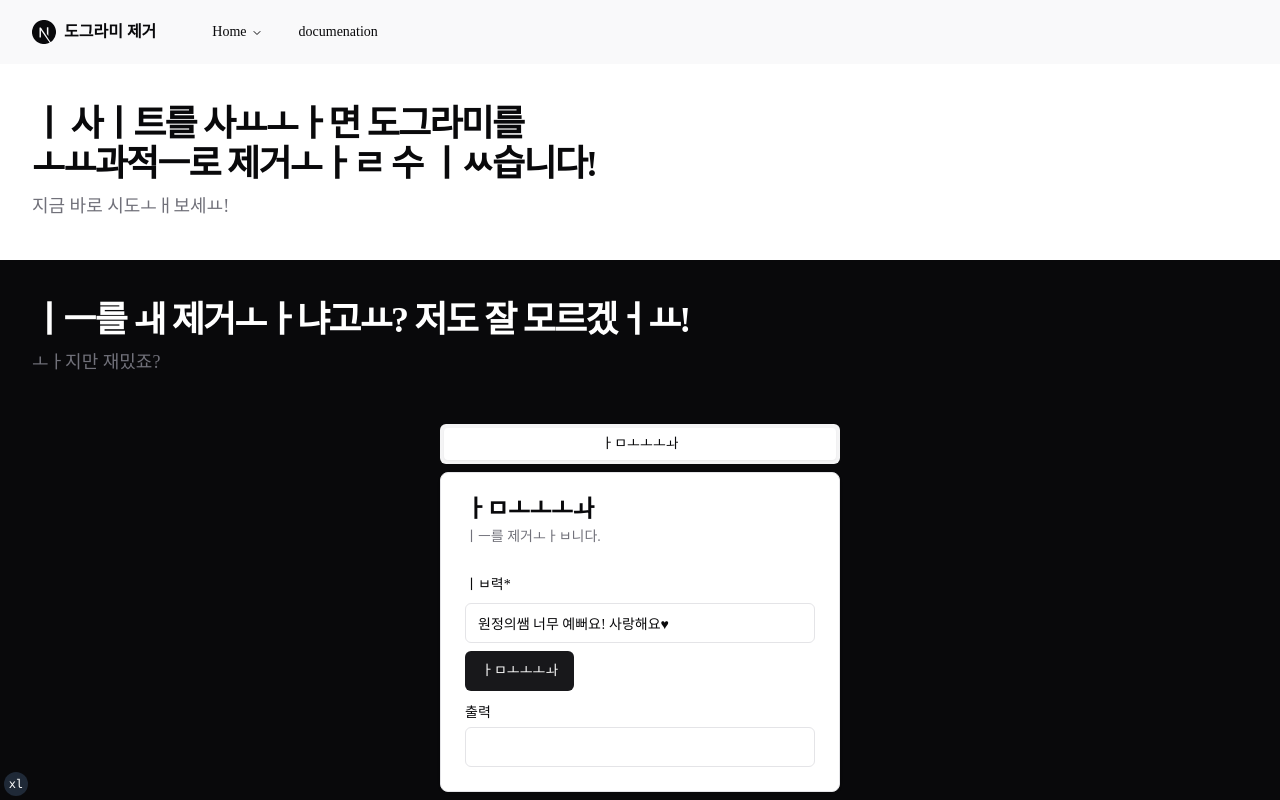
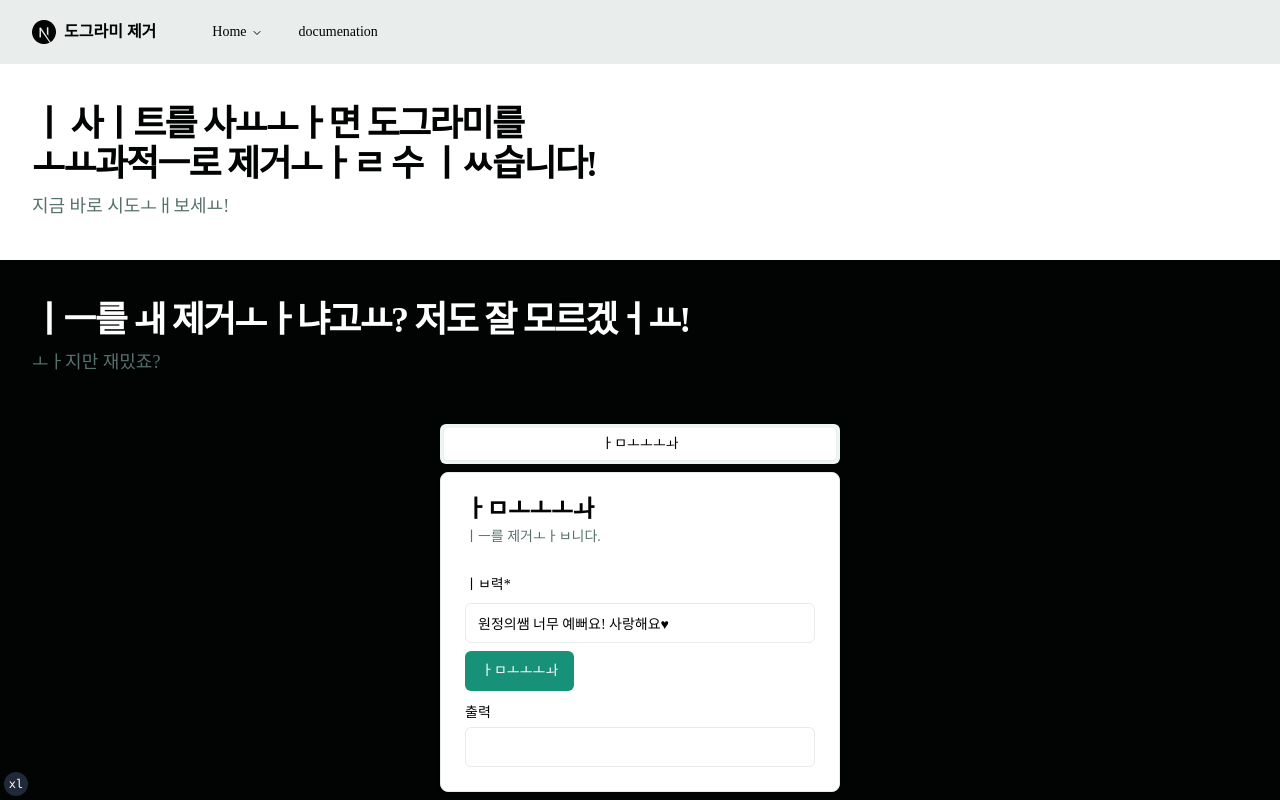
Before and after one commit to MicKoreaYoutube/no-ieung, a Next.js app: page / in a window 1280 px wide. Shown: the top 800 px of the page. Built offline with nearby package versions, Linux system fonts and the light colour scheme; a web font is replaced by a local one.

Commit message:
Update globals.css

```diff
--- a/styles/globals.css
+++ b/styles/globals.css
@@ -4,51 +4,52 @@
 
 
 @layer base {
-  :root {
-    --background: 0 0% 100%;
-    --foreground: 240 10% 3.9%;
-    --card: 0 0% 100%;
-    --card-foreground: 240 10% 3.9%;
-    --popover: 0 0% 100%;
-    --popover-foreground: 240 10% 3.9%;
-    --primary: 240 5.9% 10%;
-    --primary-foreground: 0 0% 98%;
-    --secondary: 240 4.8% 95.9%;
-    --secondary-foreground: 240 5.9% 10%;
-    --muted: 240 4.8% 95.9%;
-    --muted-foreground: 240 3.8% 46.1%;
-    --accent: 240 4.8% 95.9%;
-    --accent-foreground: 240 5.9% 10%;
-    --destructive: 0 84.2% 60.2%;
-    --destructive-foreground: 0 0% 98%;
-    --border: 240 5.9% 90%;
-    --input: 240 5.9% 90%;
-    --ring: 240 5.9% 10%;
-    --radius: 0.5rem;
+    :root {
+      --background: 168 43% 100%;
+      --foreground: 168 62% 1%;
+      --muted: 168 30% 95%;
+      --muted-foreground: 168 14% 39%;
+      --popover: 168 43% 100%;
+      --popover-foreground: 168 62% 1%;
+      --card: 168 43% 100%;
+      --card-foreground: 168 62% 1%;
+      --border: 168 10% 91%;
+      --input: 168 10% 91%;
+      --primary: 168 72% 33%;
+      --primary-foreground: 0 0% 100%;
+      --secondary: 168 13% 85%;
+      --secondary-foreground: 168 13% 25%;
+      --accent: 168 13% 85%;
+      --accent-foreground: 168 13% 25%;
+      --destructive: 16 88% 26%;
+      --destructive-foreground: 16 88% 86%;
+      --ring: 168 72% 33%;
+      --radius: 0.5rem;
+    }
+
+    .dark {
+      --background: 168 42% 1%;
+      --foreground: 168 36% 98%;
+      --muted: 168 30% 5%;
+      --muted-foreground: 168 14% 61%;
+      --popover: 168 42% 1%;
+      --popover-foreground: 168 36% 98%;
+      --card: 168 42% 1%;
+      --card-foreground: 168 36% 98%;
+      --border: 168 10% 15%;
+      --input: 168 10% 15%;
+      --primary: 168 72% 33%;
+      --primary-foreground: 0 0% 100%;
+      --secondary: 168 5% 12%;
+      --secondary-foreground: 168 5% 72%;
+      --accent: 168 5% 12%;
+      --accent-foreground: 168 5% 72%;
+      --destructive: 16 88% 55%;
+      --destructive-foreground: 0 0% 0%;
+      --ring: 168 72% 33%;
+    }
   }
 
-  .dark {
-    --background: 240 10% 3.9%;
-    --foreground: 0 0% 98%;
-    --card: 240 10% 3.9%;
-    --card-foreground: 0 0% 98%;
-    --popover: 240 10% 3.9%;
-    --popover-foreground: 0 0% 98%;
-    --primary: 0 0% 98%;
-    --primary-foreground: 240 5.9% 10%;
-    --secondary: 240 3.7% 15.9%;
-    --secondary-foreground: 0 0% 98%;
-    --muted: 240 3.7% 15.9%;
-    --muted-foreground: 240 5% 64.9%;
-    --accent: 240 3.7% 15.9%;
-    --accent-foreground: 0 0% 98%;
-    --destructive: 0 62.8% 30.6%;
-    --destructive-foreground: 0 0% 98%;
-    --border: 240 3.7% 15.9%;
-    --input: 240 3.7% 15.9%;
-    --ring: 240 4.9% 83.9%;
-  }
-}
 
 
 @layer base {
```
